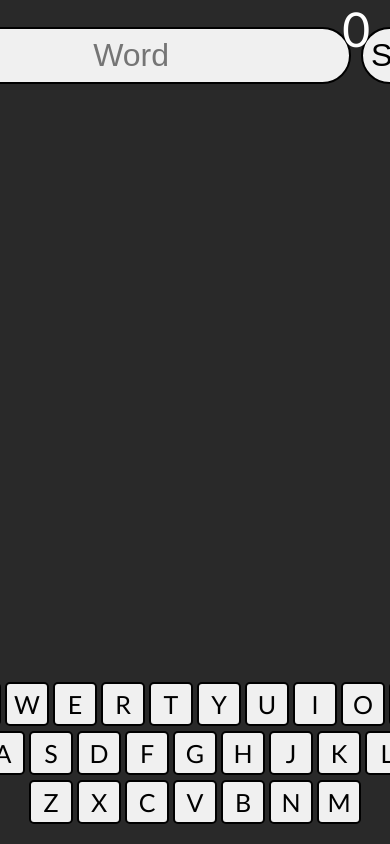
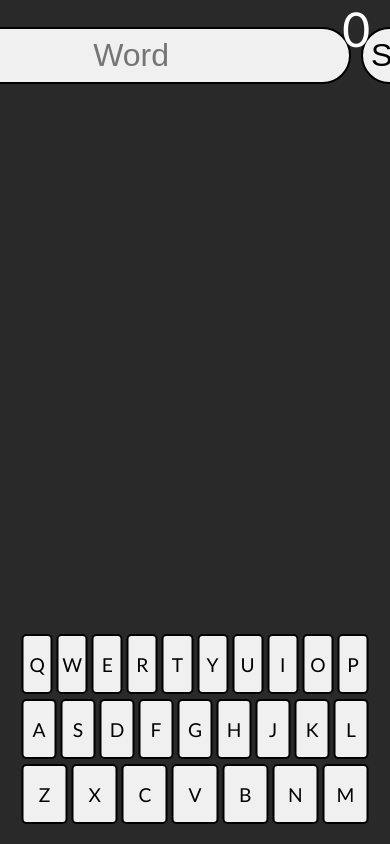
Before and after one commit to Untoast/Untoast.github.io, a plain HTML site: page WordleButBad/index.html in a window 390 px wide. Shown: the top 844 px of the page. Drawn offline with Linux system fonts and the light colour scheme; no server answers.

Commit message:
Update index.html

```diff
--- a/WordleButBad/index.html
+++ b/WordleButBad/index.html
@@ -24,7 +24,7 @@
             left: 50%;
             transform: translateX(-50%);
             width: auto;
-            max-width: 600px;
+            max-width: 90%; /* Make it responsive */
         }
         .keyboard-row {
             display: flex;
@@ -32,14 +32,14 @@
             width: 100%;
         }
         .key {
-            width: 40px;
-            height: 40px;
+            width: 4rem; /* Changed from 5rem to 4rem for smaller keys */
+            height: 4rem; /* Changed from 5rem to 4rem for smaller keys */
             background-color: #f0f0f0;
             border-radius: 5px;
             display: flex;
             justify-content: center;
             align-items: center;
-            font-size: 25px;
+            font-size: 1.5rem; /* Changed from 2rem to 1.5rem for smaller font size */
             font-family: 'Gill Sans', 'Gill Sans MT', Calibri, 'Trebuchet MS', sans-serif;
             cursor: pointer;
             user-select: none;
@@ -49,6 +49,14 @@
         }
         .key:hover {
             background-color: #e0e0e0;
+        }
+        /* Add a media query for responsiveness */
+        @media (max-width: 600px) {
+            .key {
+                width: 3.5rem; /* Smaller keys on smaller screens */
+                height: 3.5rem; /* Smaller keys on smaller screens */
+                font-size: 1.2rem; /* Smaller font size on smaller screens */
+            }
         }
     </style>
     <div id="keyboard"></div>
```
